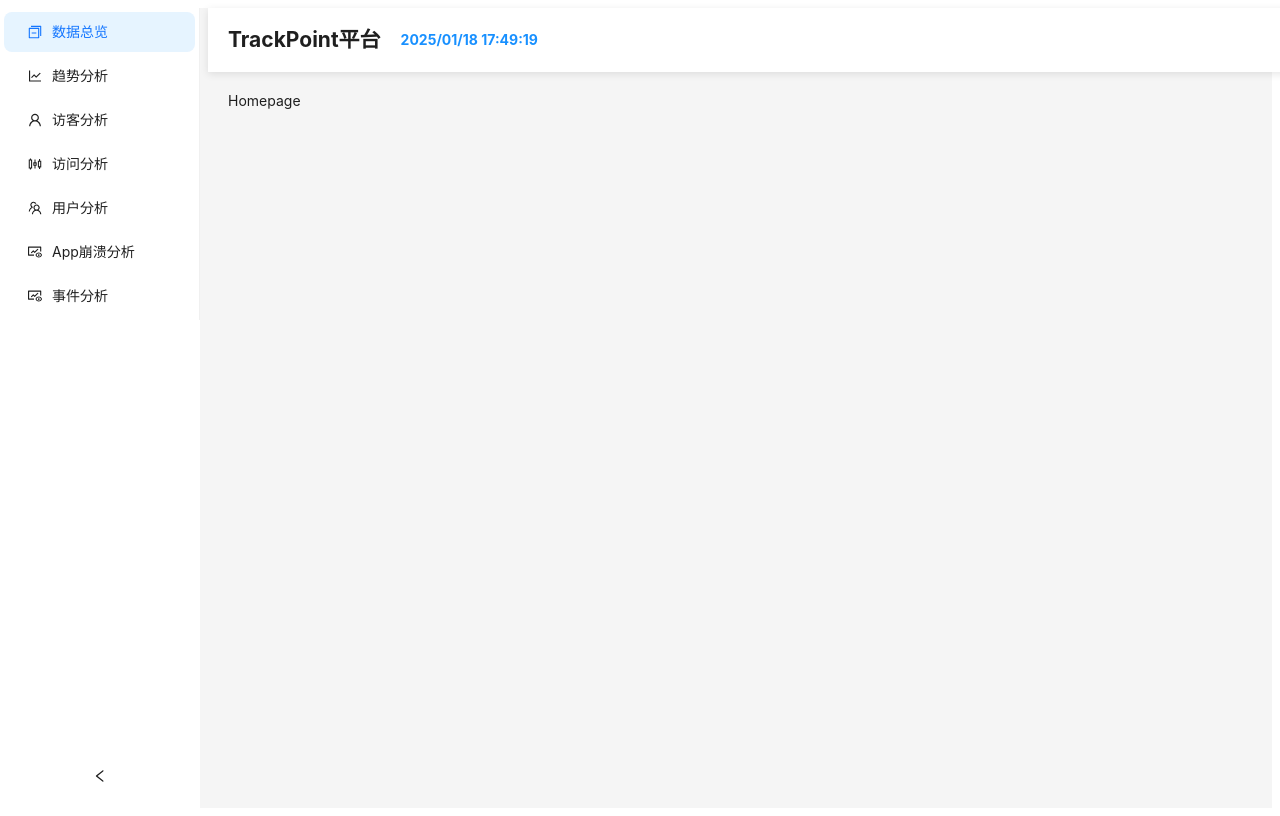
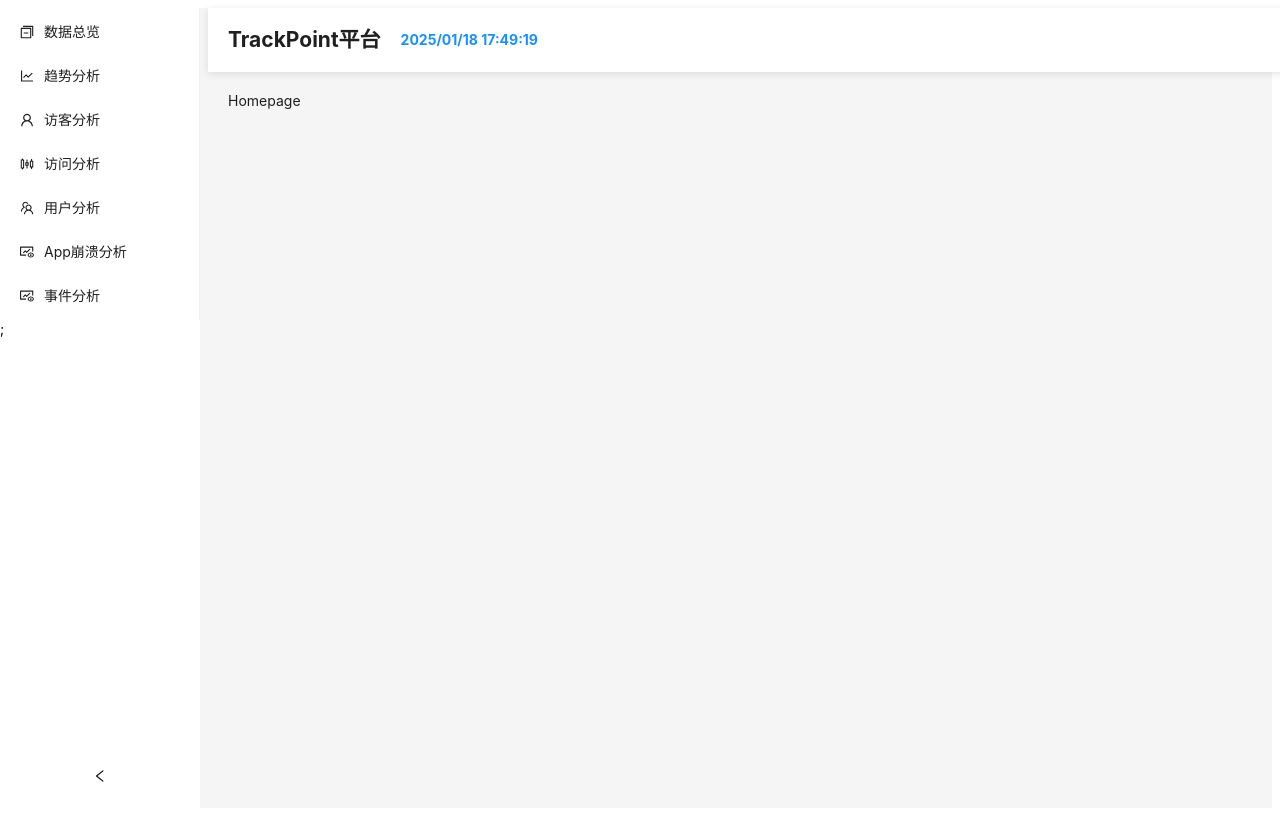
Before and after one commit to Goodeve0/hp-trackpoint-dataplatform, a React (Vite) app: page / in a window 1280 px wide. Built offline with nearby package versions, Linux system fonts and the light colour scheme.

Commit message:
fix: 🐛console antd error & plugin .d.ts cannot find

```diff
--- a/src/layouts/SiderMenu.tsx
+++ b/src/layouts/SiderMenu.tsx
@@ -10,6 +10,44 @@ import {
 } from '@ant-design/icons';
 
 const { Sider } = Layout;
+
+const menuItems = [
+  {
+    label: <Link to="/">数据总览</Link>,
+    key: 'home',
+    icon: <SwitcherOutlined />,
+  },
+  {
+    label: <Link to="/trendanalysis">趋势分析</Link>,
+    key: 'trendanalysis',
+    icon: <LineChartOutlined />,
+  },
+  {
+    label: <Link to="/visitoranalysis">访客分析</Link>,
+    key: 'visitoranalysis',
+    icon: <UserOutlined />,
+  },
+  {
+    label: <Link to="/visitanalysis">访问分析</Link>,
+    key: 'visitanalysis',
+    icon: <SlidersOutlined />,
+  },
+  {
+    label: <Link to="/useranalysis">用户分析</Link>,
+    key: 'useranalysis',
+    icon: <TeamOutlined />,
+  },
+  {
+    label: <Link to="/appcrash">App崩溃分析</Link>,
+    key: 'appcrash',
+    icon: <FundViewOutlined />,
+  },
+  {
+    label: <Link to="/eventanalysis">事件分析</Link>,
+    key: 'eventanalysis',
+    icon: <FundViewOutlined />,
+  },
+];
 
 export default function SiderMenu() {
   return (
@@ -24,29 +62,7 @@ export default function SiderMenu() {
         zIndex: 2, // 确保侧边栏在顶部栏之上
       }}
     >
-      <Menu mode="inline" defaultSelectedKeys={['home']}>
-        <Menu.Item key="home" icon={<SwitcherOutlined />}>
-          <Link to="/">数据总览</Link>
-        </Menu.Item>
-        <Menu.Item key="trendanalysis" icon={<LineChartOutlined />}>
-          <Link to="/trendanalysis">趋势分析</Link>
-        </Menu.Item>
-        <Menu.Item key="visitoranalysis" icon={<UserOutlined />}>
-          <Link to="/visitoranalysis">访客分析</Link>
-        </Menu.Item>
-        <Menu.Item key="visitanalysis" icon={<SlidersOutlined />}>
-          <Link to="/visitanalysis">访问分析</Link>
-        </Menu.Item>
-        <Menu.Item key="useranalysis" icon={<TeamOutlined />}>
-          <Link to="/useranalysis">用户分析</Link>
-        </Menu.Item>
-        <Menu.Item key="appcrash" icon={<FundViewOutlined />}>
-          <Link to="/appcrash">App崩溃分析</Link>
-        </Menu.Item>
-        <Menu.Item key="eventanalysis" icon={<FundViewOutlined />}>
-          <Link to="/eventanalysis">事件分析</Link>
-        </Menu.Item>
-      </Menu>
+      <Menu items={menuItems} />;
     </Sider>
   );
 }
--- a/vite.config.ts
+++ b/vite.config.ts
@@ -1,12 +1,13 @@
 import { defineConfig } from 'vite';
 import react from '@vitejs/plugin-react';
-import eslintPlugin from 'vite-plugin-eslint';
+// @ts-expect-error legacy problem
+import eslint from 'vite-plugin-eslint';
 
 export default defineConfig({
   plugins: [
     react(),
-    eslintPlugin({
-      include: ['src/**/*.ts', 'src/**/*.tsx', 'src/**/*.js', 'src/**/*.jsx'], // 检查 src 目录下的 TS、TSX、JS 和 JSX 文件
+    eslint({
+      include: ['src/**/*.{ts,tsx,js,jsx}'], // 检查 src 目录下的 TS、TSX、JS 和 JSX 文件
     }),
   ],
 });
```
